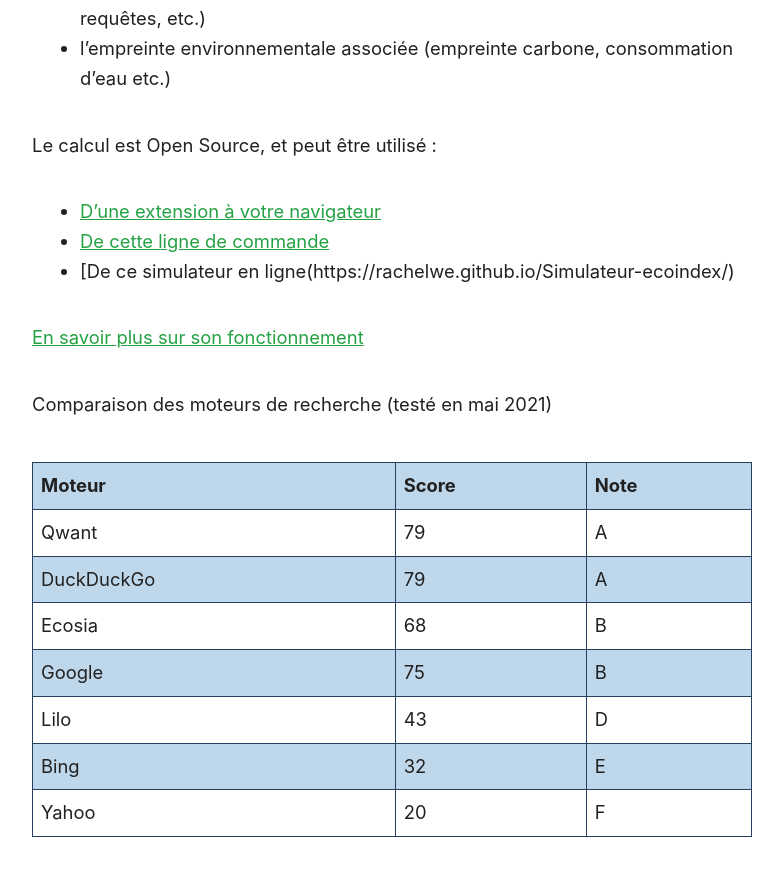
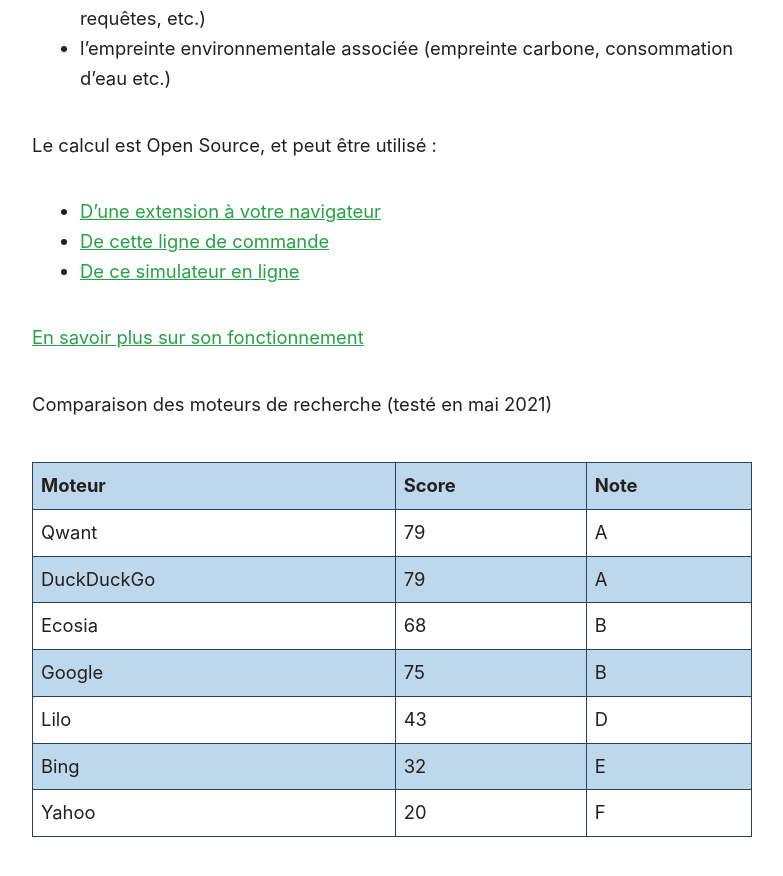
Before and after one commit to Slandais/slandais.github.io, a Jekyll site: the page built from _posts/2021-05-30-analyserSonSite.md, in a window 1280 px wide and 900 px high, scrolled down 1199 px. Shown: the top 876 px of the window, without its empty margins (248-1031 px from the left). Built offline with Jekyll 4.4.1, drawn with Linux system fonts in a browser that asks for light colours.

Commit message:
Update 2021-05-30-analyserSonSite.md

```diff
--- a/_posts/2021-05-30-analyserSonSite.md
+++ b/_posts/2021-05-30-analyserSonSite.md
@@ -26,7 +26,7 @@
 Le calcul est Open Source, et peut être utilisé :
 * [D'une extension à votre navigateur](http://www.ecoindex.fr/)
 * [De cette ligne de commande](https://github.com/cnumr/ecoindex_cli)
-* [De ce simulateur en ligne(https://rachelwe.github.io/Simulateur-ecoindex/)
+* [De ce simulateur en ligne](https://rachelwe.github.io/Simulateur-ecoindex/)
 
 [En savoir plus sur son fonctionnement](http://www.ecoindex.fr/quest-ce-que-ecoindex/)
 
@@ -34,10 +34,10 @@
 
 | Moteur          | Score           | Note            |
 | --------------- | --------------- | --------------- |
-| Qwant | 79 | A |
-| DuckDuckGo | 79 | A |
-| Ecosia | 68 | B |
-|    Google  |    75    | B |
-|    Lilo  |    43    | D |
-|    Bing    |    32    | E   |
-|    Yahoo    |    20    | F   |
+| Qwant           | 79              | A |
+| DuckDuckGo      | 79 | A |
+| Ecosia          | 68 | B |
+|    Google       |    75    | B |
+|    Lilo         |    43    | D |
+|    Bing         |    32    | E   |
+|    Yahoo        |    20    | F   |
```
